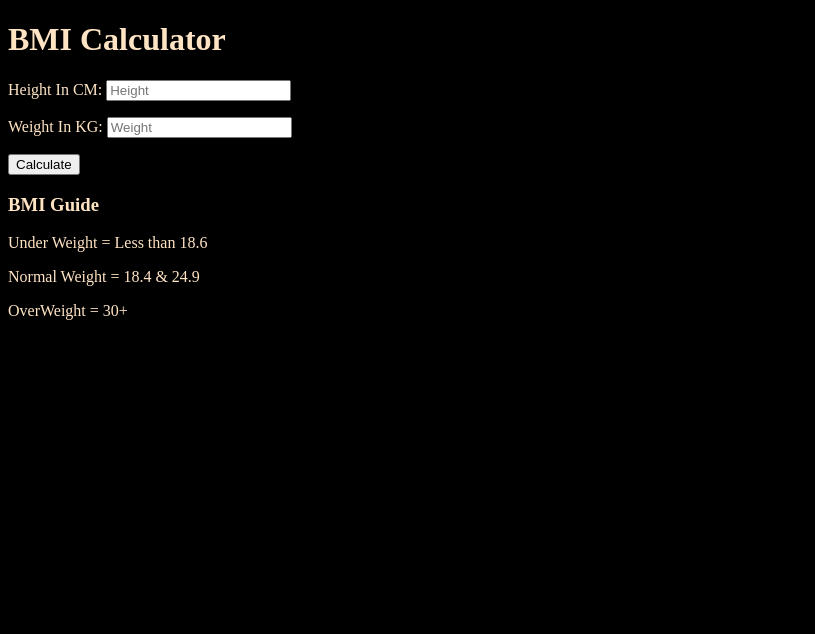
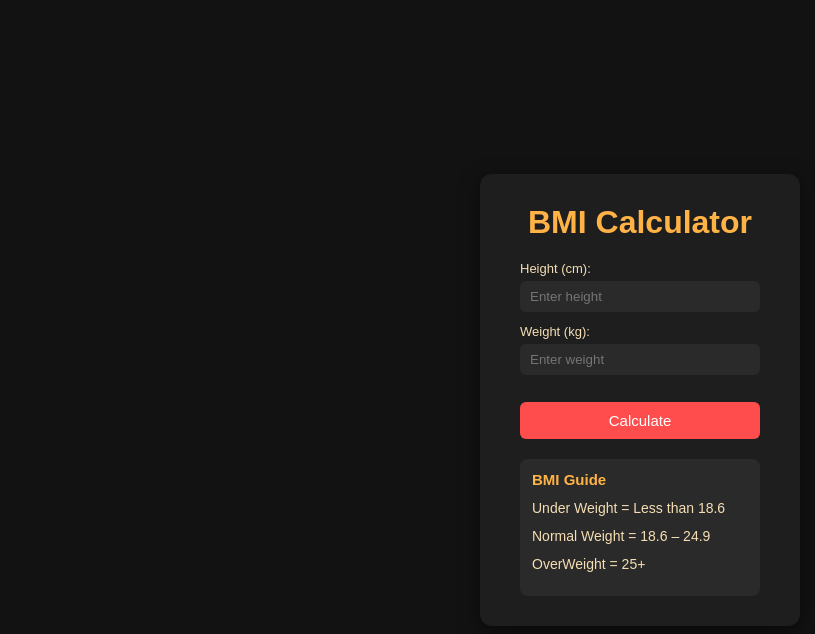
Before and after one commit to tarun1sisodia/JSAboutEverything., a plain HTML site: page CHAI__CODE/projects/p2_pro/index.html in a window 1280 px wide. Shown: the whole page, without its empty margins (0-815 px from the left). Drawn offline with Linux system fonts and the light colour scheme.

Commit message:
Implement code changes to enhance functionality and improve performance

```diff
--- a/CHAI__CODE/projects/p2_pro/index.html
+++ b/CHAI__CODE/projects/p2_pro/index.html
@@ -4,12 +4,97 @@
 <head>
     <meta charset="UTF-8">
     <meta name="viewport" content="width=device-width, initial-scale=1.0">
-    <title>Document</title>
+    <title>BMI Calculator</title>
     <style>
-        html,
+        * {
+            margin: 0;
+            padding: 0;
+            box-sizing: border-box;
+            font-family: Arial, Helvetica, sans-serif;
+        }
+
         body {
-            background-color: black;
-            color: bisque;
+            background-color: #121212;
+            color: #f5deb3;
+            display: flex;
+            align-items: center;
+            justify-content: center;
+            height: 100vh;
+            user-select: none;
+        }
+
+        .container {
+            background: #1e1e1e;
+            padding: 30px 40px;
+            border-radius: 12px;
+            text-align: center;
+            width: 320px;
+            box-shadow: 0 6px 20px rgba(0, 0, 0, 0.5);
+        }
+
+        .container h1 {
+            margin-bottom: 20px;
+            color: #ffb347;
+        }
+
+        form p {
+            margin: 12px 0;
+            text-align: left;
+            font-size: 14px;
+        }
+
+        label {
+            display: block;
+            margin-bottom: 5px;
+            font-size: 13px;
+        }
+
+        input {
+            width: 100%;
+            padding: 8px 10px;
+            border-radius: 6px;
+            border: none;
+            outline: none;
+            background: #2a2a2a;
+            color: #fff;
+        }
+
+        button {
+            margin-top: 15px;
+            padding: 10px;
+            width: 100%;
+            border: none;
+            border-radius: 6px;
+            background: #ff4d4d;
+            color: white;
+            font-size: 15px;
+            cursor: pointer;
+            transition: 0.3s;
+        }
+
+        button:hover {
+            background: #ff3333;
+        }
+
+        #results {
+            margin-top: 15px;
+            font-size: 16px;
+            font-weight: bold;
+        }
+
+        #weight-guide {
+            margin-top: 20px;
+            text-align: left;
+            background: #2a2a2a;
+            padding: 12px;
+            border-radius: 8px;
+            font-size: 13px;
+        }
+
+        #weight-guide h3 {
+            margin-bottom: 8px;
+            color: #ffb347;
+            font-size: 15px;
         }
     </style>
 </head>
@@ -19,25 +104,25 @@
         <h1>BMI Calculator</h1>
         <form>
             <p>
-                <label>Height In CM:</label>
-                <input type="text" placeholder="Height" id="height">
+                <label>Height (cm):</label>
+                <input type="text" placeholder="Enter height" id="height">
             </p>
             <p>
-                <label>Weight In KG:</label>
-                <input type="text" placeholder="Weight" id="weight">
+                <label>Weight (kg):</label>
+                <input type="text" placeholder="Enter weight" id="weight">
             </p>
             <button id="btn">Calculate</button>
             <div id="results"></div>
             <div id="weight-guide">
                 <h3>BMI Guide</h3>
                 <p>Under Weight = Less than 18.6</p>
-                <p>Normal Weight = 18.4 & 24.9</p>
-                <p>OverWeight = 30+</p>
+                <p>Normal Weight = 18.6 – 24.9</p>
+                <p>OverWeight = 25+</p>
             </div>
         </form>
     </div>
+</body>
 
-</body>
 <script src="script.js"></script>
 
 </html>
--- a/CHAI__CODE/projects/p2_pro/script.js
+++ b/CHAI__CODE/projects/p2_pro/script.js
@@ -6,11 +6,28 @@ form.addEventListener("submit", calculation);
 
 function calculation(dets) {
     dets.preventDefault();
-    const height = parseInt(document.querySelector("#height").value);
-    const weight = parseInt(document.querySelector("#weight").value);
+    const height = +(document.querySelector("#height").value);
+    const weight = +(document.querySelector("#weight").value);
     const results = document.querySelector("#results");
     if (height === '' || height < 0 || isNaN(height)) {
-        results.innerHTML = "Please Enter Valid Height";
+        results.innerHTML = `❌ Please Enter Valid Height <span style="color:red;">${height}</span>`;
+    }
+    else if (weight === 0 || weight < 0 || isNaN(weight)) {
+        results.innerHTML = `❌ Please Enter Valid Weight <span style="color:red;">${weight}</span>`;
+    }
+    else {
+        const bmi = ((weight) / ((height * height) / 10000)).toFixed(2);
+        results.innerHTML = `<span>${bmi}</span>`;
+
+        if (bmi < 18.6) {
+            results.innerHTML = `⚠️ Under Weight: ${bmi}`;
+        }
+        else if (bmi > 18.5 && bmi < 25) {
+            results.innerHTML = `✅ Normal Weight: ${bmi}`;
+        }
+        else
+            results.innerHTML = `Over Weight`;
+
     }
 
 }
```
Also changed, not shown: CHAI__CODE/projects/p2_pro/images/issueweight.png (added), CHAI__CODE/projects/p2_pro/images/norm.png (added), CHAI__CODE/projects/p2_pro/images/under.png (added), 1 other file.
